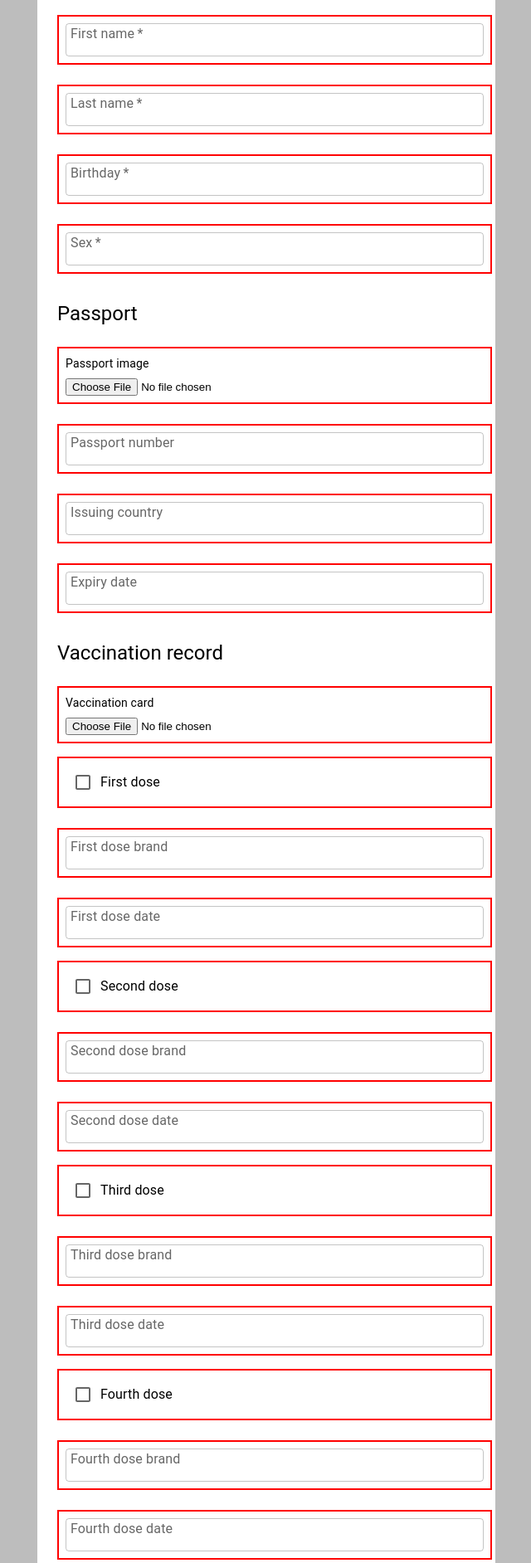
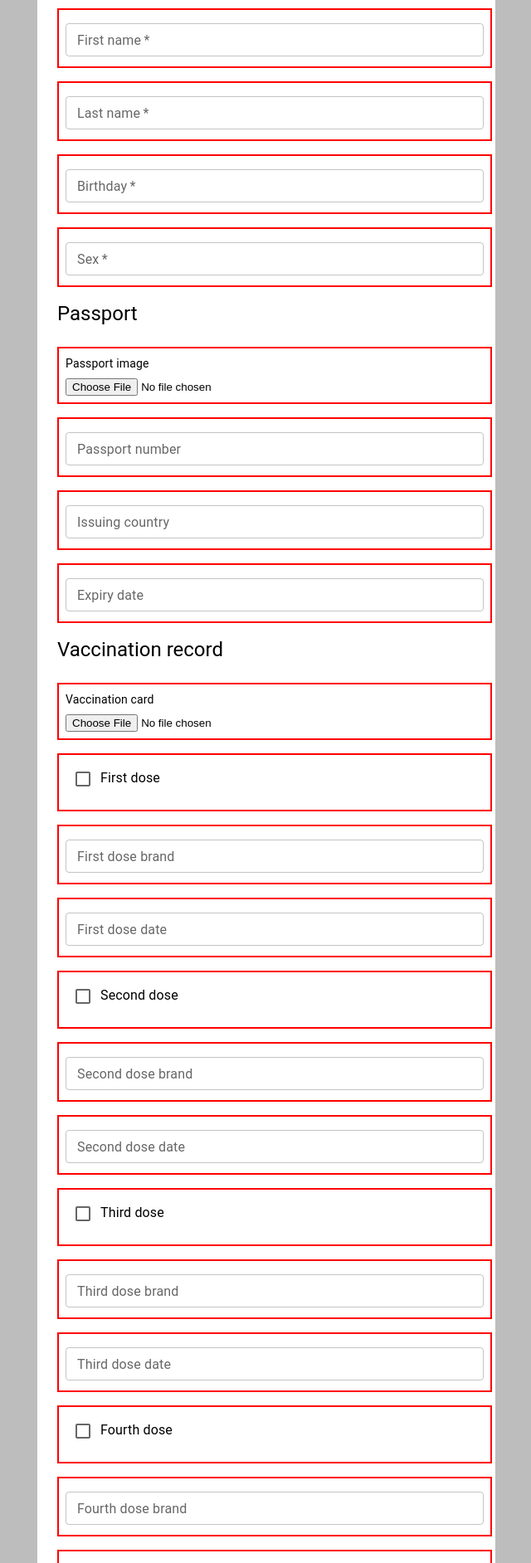
Before and after one commit to dashboardlabs/five-stages-product-development, a Next.js app: page /abstraction-steps/identify-entities in a window 1280 px wide. Shown: the part 584-2468 px from the top of the page at 83% size, without its empty margins (319-959 px from the left). Built offline with nearby package versions, Linux system fonts and the light colour scheme.

Commit message:
fixed bug

```diff
--- a/src/4_abstract_custom_logic/FormComponent.tsx
+++ b/src/4_abstract_custom_logic/FormComponent.tsx
@@ -44,7 +44,7 @@ export default ({
         color={'primary'}
         sx={{ mb: 3 }}
       >
-        {form.name}
+        {form?.name}
       </Typography>
 			{form?.sections.map((section: Section, sectionIndex: number): ReactElement =>
 				<Box
--- a/src/abstraction_steps/1_entities/TravelForm.tsx
+++ b/src/abstraction_steps/1_entities/TravelForm.tsx
@@ -35,26 +35,38 @@ export default (): ReactElement =>
     >
       {'Required'}
     </Typography>
+    <Box
+      sx={entitySx}
+    >
       <TextField
-      sx={entitySx}
         required
         label={'First name'}
       />
+    </Box>
+    <Box
+      sx={entitySx}
+    >
       <TextField
-      sx={entitySx}
         required
         label={'Last name'}
       />
+    </Box>
+    <Box
+      sx={entitySx}
+    >
       <TextField
-      sx={entitySx}
         required
         label={'Birthday'}
       />
+    </Box>
+    <Box
+      sx={entitySx}
+    >
       <TextField
         required
-      sx={entitySx}
         label={'Sex'}
       />
+    </Box>
     <Box sx={{ mb: 2 }} />
     <Typography
       variant={'h5'}
@@ -74,18 +86,27 @@ export default (): ReactElement =>
         name={'passportImage'}
       />
     </Box>
+    <Box
+      sx={entitySx}
+    >
       <TextField
-      sx={entitySx}
         label={'Passport number'}
       />
+    </Box>
+    <Box
+      sx={entitySx}
+    >
       <TextField
-      sx={entitySx}
         label={'Issuing country'}
       />
+    </Box>
+    <Box
+      sx={entitySx}
+    >
       <TextField
-      sx={entitySx}
         label={'Expiry date'}
       />
+    </Box>
     <Box sx={{ mb: 2 }} />
     <Typography
       variant={'h5'}
@@ -105,58 +126,94 @@ export default (): ReactElement =>
         name={'vaccinationRecordCard'}
       />
     </Box>
+    <Box
+      sx={entitySx}
+    >
       <FormControlLabel
-      sx={entitySx}
         control={<Checkbox />}
         label={'First dose'}
       />
+    </Box>
+    <Box
+      sx={entitySx}
+    >
       <TextField
-      sx={entitySx}
         label={'First dose brand'}
       />
+    </Box>
+    <Box
+      sx={entitySx}
+    >
       <TextField
-      sx={entitySx}
         label={'First dose date'}
       />
+    </Box>
+    <Box
+      sx={entitySx}
+    >
       <FormControlLabel
-      sx={entitySx}
         control={<Checkbox />}
         label={'Second dose'}
       />
+    </Box>
+    <Box
+      sx={entitySx}
+    >
       <TextField
-      sx={entitySx}
         label={'Second dose brand'}
       />
+    </Box>
+    <Box
+      sx={entitySx}
+    >
       <TextField
-      sx={entitySx}
         label={'Second dose date'}
       />
+    </Box>
+    <Box
+      sx={entitySx}
+    >
       <FormControlLabel
-      sx={entitySx}
         control={<Checkbox />}
         label={'Third dose'}
       />
+    </Box>
+    <Box
+      sx={entitySx}
+    >
       <TextField
-      sx={entitySx}
         label={'Third dose brand'}
       />
+    </Box>
+    <Box
+      sx={entitySx}
+    >
       <TextField
-      sx={entitySx}
         label={'Third dose date'}
       />
+    </Box>
+    <Box
+      sx={entitySx}
+    >
       <FormControlLabel
-      sx={entitySx}
         control={<Checkbox />}
         label={'Fourth dose'}
       />
+    </Box>
+    <Box
+      sx={entitySx}
+    >
       <TextField
-      sx={entitySx}
         label={'Fourth dose brand'}
       />
+    </Box>
+    <Box
+      sx={entitySx}
+    >
       <TextField
-      sx={entitySx}
         label={'Fourth dose date'}
       />
+    </Box>
     <Box sx={{ mb: 2 }} />
     <Typography
       variant={'h5'}
@@ -164,12 +221,18 @@ export default (): ReactElement =>
     >
       {'Travel details'}
     </Typography>
+    <Box
+      sx={entitySx}
+    >
       <TextField
-      sx={entitySx}
         label={'Destination'}
       />
+    </Box>
+    <Box
+      sx={entitySx}
+    >
       <TextField
-      sx={entitySx}
         label={'Departure date'}
       />
+    </Box>
   </>
```
Lines whose indentation alone changed are shown as unchanged.
